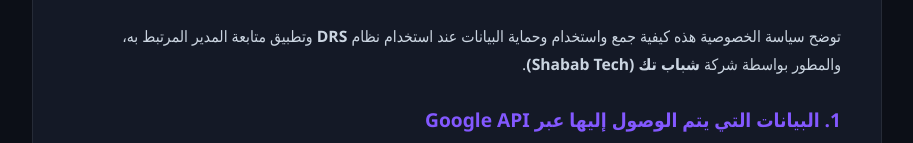
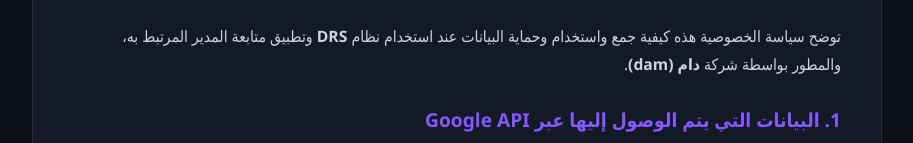
Before and after one commit to dam-coding/DRS, a plain HTML site: page privacy.html in a window 1280 px wide. Shown: the part 182-325 px from the top of the page, without its empty margins (183-1096 px from the left). Drawn offline with Linux system fonts and the light colour scheme.

Commit message:
Update privacy.html
تحديث بيانات الشركة

```diff
--- a/privacy.html
+++ b/privacy.html
@@ -30,7 +30,7 @@
         <h1>سياسة الخصوصية (Privacy Policy)</h1>
         <span class="date">تطبيق DRS (Dam Restaurant System) — آخر تحديث: نوفمبر 2026</span>
 
-        <p>توضح سياسة الخصوصية هذه كيفية جمع واستخدام وحماية البيانات عند استخدام نظام <strong>DRS</strong> وتطبيق متابعة المدير المرتبط به، والمطور بواسطة شركة <strong>شباب تك (Shabab Tech)</strong>.</p>
+        <p>توضح سياسة الخصوصية هذه كيفية جمع واستخدام وحماية البيانات عند استخدام نظام <strong>DRS</strong> وتطبيق متابعة المدير المرتبط به، والمطور بواسطة شركة <strong>دام (dam)</strong>.</p>
 
         <h2>1. البيانات التي يتم الوصول إليها عبر Google API</h2>
         <p>يستخدم تطبيق DRS واجهة برمجة تطبيقات Google Drive (<code>drive.file</code>) وبيانات البريد الإلكتروني الأساسية (<code>userinfo.email</code>) للأغراض التالية حصراً:</p>
```
